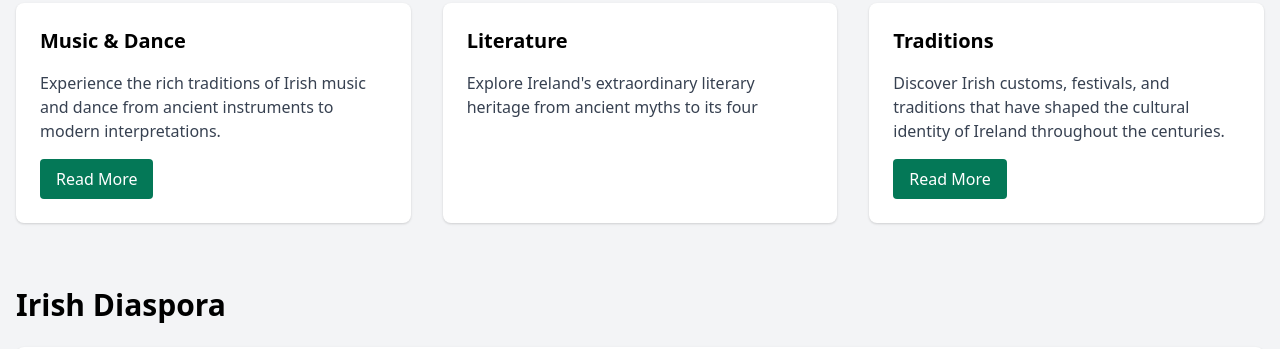
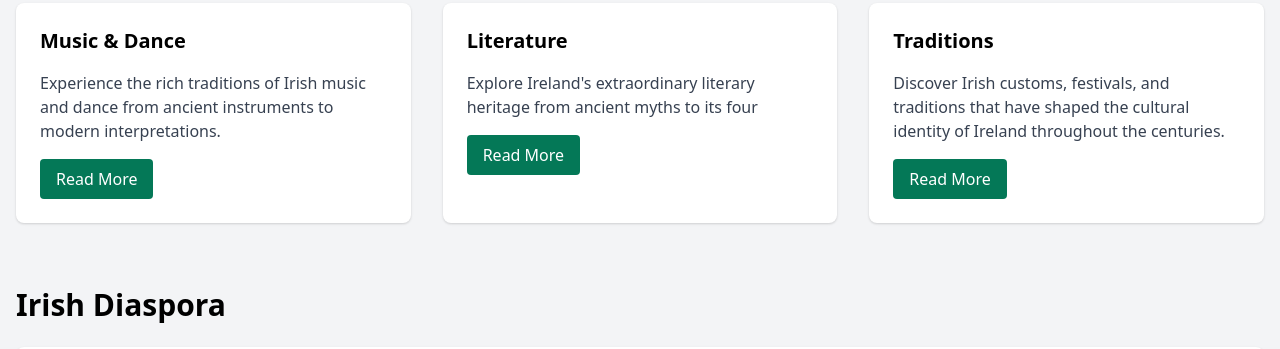
Before and after one commit to YD5do/YD5do.github.io, a plain HTML site: page index.html in a window 1280 px wide. Shown: the part 773-1122 px from the top of the page. Drawn offline with nearby package versions, Linux system fonts and the light colour scheme.

Commit message:
Update index.html

```diff
--- a/index.html
+++ b/index.html
@@ -60,6 +60,7 @@
                 <div class="bg-white p-6 rounded-lg shadow">
                     <h3 class="text-xl font-semibold mb-4">Literature</h3>
                     <p class="text-gray-700 mb-4">Explore Ireland's extraordinary literary heritage from ancient myths to its four</p>
+                    <a href="irish-literature.html" class="inline-block bg-green-700 text-white py-2 px-4 rounded hover:bg-green-800">Read More</a>
                 </div>
                 <div class="bg-white p-6 rounded-lg shadow">
                     <h3 class="text-xl font-semibold mb-4">Traditions</h3>
```
